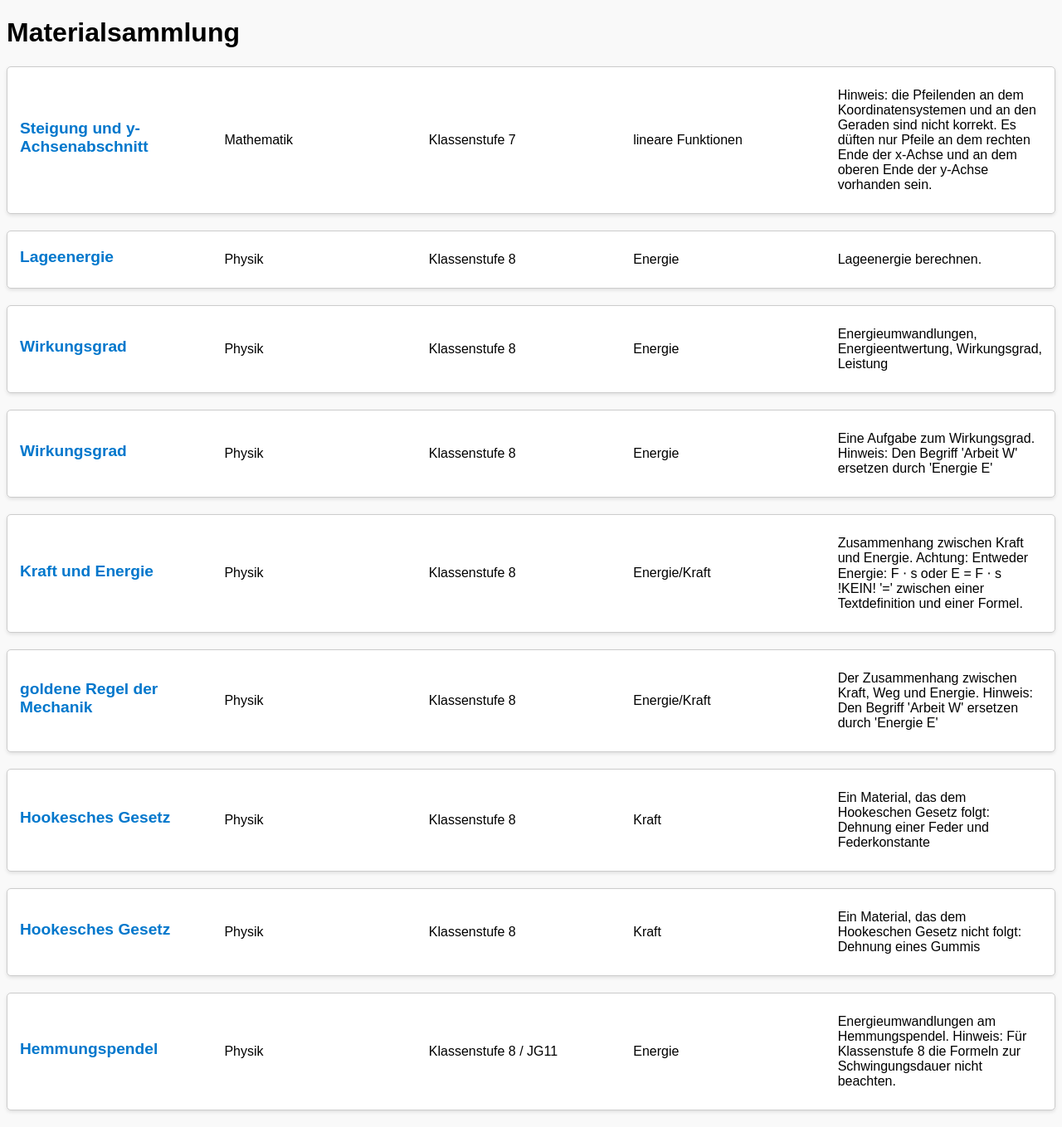
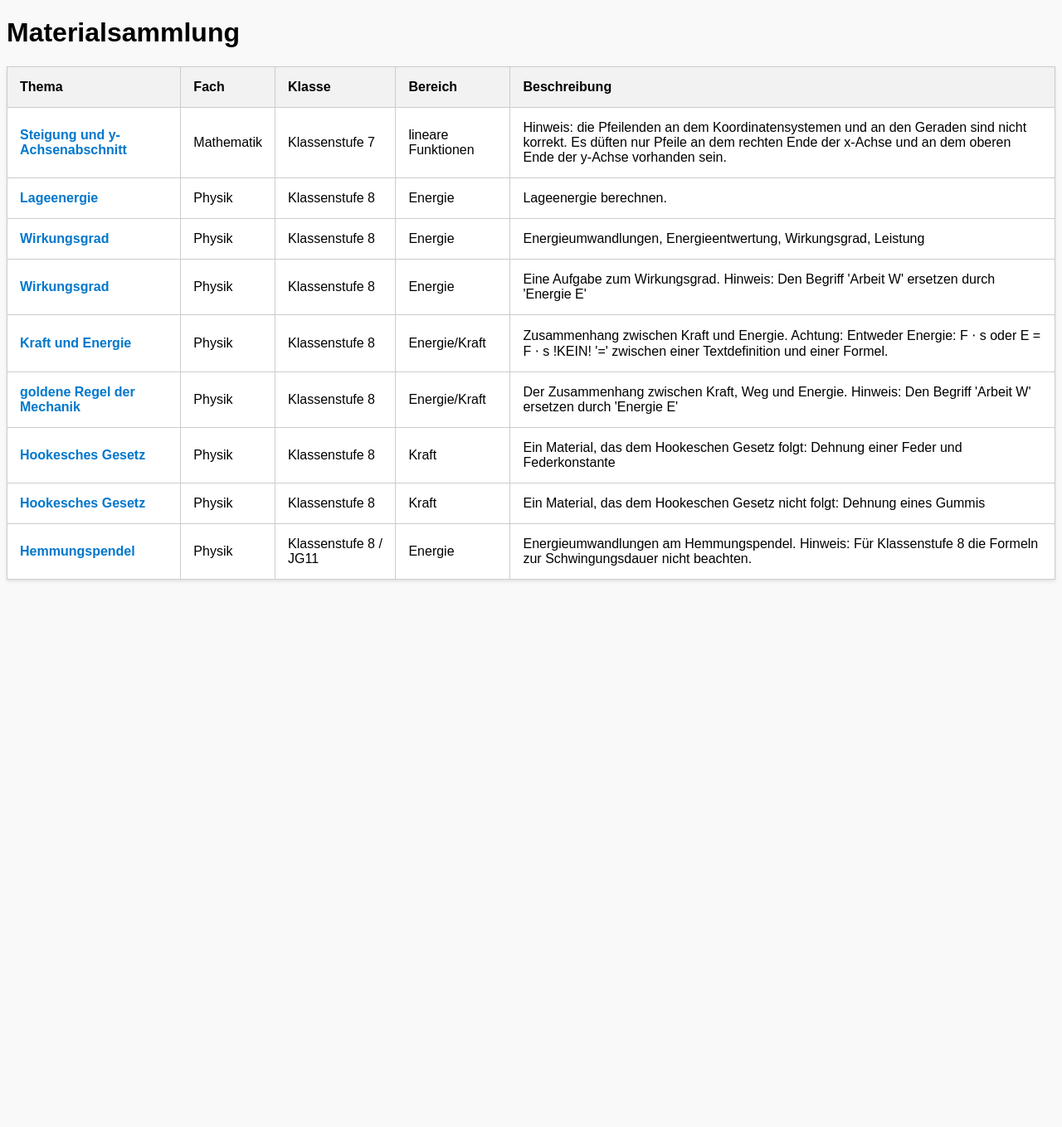
Before and after one commit to tna76874/collection_sources, a Jekyll site: the page built from index.md, in a window 1280 px wide. Shown: the whole page at 83% size. Built offline with Jekyll 4.4.1, drawn with Linux system fonts in a browser that asks for light colours; after the commit the page ends 900 px from its top, so only the background shows below that.

Commit message:
convert layout to table

```diff
--- a/index.md
+++ b/index.md
@@ -5,28 +5,38 @@ title: Materialsammlung
 
 # Materialsammlung
 
-{% assign sorted_sources = site.sources | custom_sort: 'fach', 'klasse', 'bereich', 'thema' %}
-
-<div class="source">
-  {% for source in sorted_sources %}
-    <div class="source-item">
-      {% if source.source_link == nil or source.source_link == "" %}
-      <p class="thema">
-          <a href="{{ site.yt_base }}/embed/{{ source.youtube_id }}{%- if source.youtube_time_start or source.youtube_time_end -%}?
-              {%- if source.youtube_time_start -%}t={{ source.youtube_time_start }}{%- endif -%}
-              {%- if source.youtube_time_start and source.youtube_time_end -%}&{%- endif -%}
-              {%- if source.youtube_time_end -%}end={{ source.youtube_time_end }}{%- endif -%}
-          {% endif %}" target="_blank">
-              <strong>{{ source.thema }}</strong>
-          </a>
-      </p>
-      {% else %}
-      <p class="thema"><a href="{{ source.source_link }}" target="_blank"><strong>{{ source.thema }}</strong></a></p>
-      {% endif %}
-      <p class="fach">{{ source.fach }}</p>
-      <p class="klasse">Klassenstufe {{ source.klasse }}</p>
-      <p class="bereich">{{ source.bereich }}</p>
-      <p class="beschreibung">{{ source.beschreibung }}</p>
-    </div>
-  {% endfor %}
-</div>
+<table id="materialTable">
+  <thead>
+    <tr>
+      <th onclick="sortTable(0)">Thema</th>
+      <th onclick="sortTable(1)">Fach</th>
+      <th onclick="sortTable(2)">Klasse</th>
+      <th onclick="sortTable(3)">Bereich</th>
+      <th>Beschreibung</th>
+    </tr>
+  </thead>
+  <tbody>
+    {% assign sorted_sources = site.sources | custom_sort: 'fach', 'klasse', 'bereich', 'thema' %}
+    {% for source in sorted_sources %}
+      <tr>
+        <td>
+          {% if source.source_link == nil or source.source_link == "" %}
+            <a href="{{ site.yt_base }}/embed/{{ source.youtube_id }}{%- if source.youtube_time_start or source.youtube_time_end -%}?
+                {%- if source.youtube_time_start -%}t={{ source.youtube_time_start }}{%- endif -%}
+                {%- if source.youtube_time_start and source.youtube_time_end -%}&{%- endif -%}
+                {%- if source.youtube_time_end -%}end={{ source.youtube_time_end }}{%- endif -%}
+            {% endif %}" target="_blank">
+                <strong>{{ source.thema }}</strong>
+            </a>
+          {% else %}
+            <a href="{{ source.source_link }}" target="_blank"><strong>{{ source.thema }}</strong></a>
+          {% endif %}
+        </td>
+        <td>{{ source.fach }}</td>
+        <td>Klassenstufe {{ source.klasse }}</td>
+        <td>{{ source.bereich }}</td>
+        <td>{{ source.beschreibung }}</td>
+      </tr>
+    {% endfor %}
+  </tbody>
+</table>
--- a/script.js
+++ b/script.js
@@ -1 +1,36 @@
-// empty
+function sortTable(n) {
+    var table, rows, switching, i, x, y, shouldSwitch, dir, switchcount = 0;
+    table = document.getElementById("materialTable");
+    switching = true;
+    dir = "asc";
+    while (switching) {
+      switching = false;
+      rows = table.rows;
+      for (i = 1; i < (rows.length - 1); i++) {
+        shouldSwitch = false;
+        x = rows[i].getElementsByTagName("TD")[n];
+        y = rows[i + 1].getElementsByTagName("TD")[n];
+        if (dir == "asc") {
+          if (x.innerHTML.toLowerCase() > y.innerHTML.toLowerCase()) {
+            shouldSwitch = true;
+            break;
+          }
+        } else if (dir == "desc") {
+          if (x.innerHTML.toLowerCase() < y.innerHTML.toLowerCase()) {
+            shouldSwitch = true;
+            break;
+          }
+        }
+      }
+      if (shouldSwitch) {
+        rows[i].parentNode.insertBefore(rows[i + 1], rows[i]);
+        switching = true;
+        switchcount++;
+      } else {
+        if (switchcount == 0 && dir == "asc") {
+          dir = "desc";
+          switching = true;
+        }
+      }
+    }
+  }
--- a/styles.css
+++ b/styles.css
@@ -3,62 +3,35 @@ body {
   background-color: #f9f9f9;
 }
 
-.source-item {
-  border: 1px solid #ccc;
-  border-radius: 5px;
+table {
+  width: 100%;
+  border-collapse: collapse;
   margin-bottom: 20px;
-  padding: 15px;
   background-color: #fff;
   box-shadow: 0 2px 4px rgba(0, 0, 0, 0.1);
 }
 
-.source-item .thema {
-  font-size: 1.2em;
-  color: #333;
-  margin-bottom: 10px;
+th, td {
+  border: 1px solid #ccc;
+  padding: 15px;
+  text-align: left;
 }
 
-.source-item .fach,
-.source-item .klasse,
-.source-item .bereich {
-  margin: 5px 0;
+th {
+  cursor: pointer;
+  background-color: #f2f2f2;
 }
 
-.source-item .beschreibung {
-  margin: 10px 0;
+th:hover {
+  background-color: #e6e6e6;
 }
 
-.source-item h2 {
-  font-size: 1.5em;
-  color: #555;
-  margin-bottom: 10px;
-}
-
-.source-item p {
-  margin: 5px 0;
-}
-
-.source-item strong {
-  color: #0077cc;
-}
-
-.source-item a {
+td a {
   color: #0077cc;
   text-decoration: none;
 }
 
-.source-item a:hover {
+td a:hover {
   text-decoration: underline;
   color: #0056b3;
 }
-
-@media only screen and (min-width: 600px) {
-  .source-item {
-    display: flex;
-    align-items: center;
-  }
-
-  .source-item p {
-    flex: 1;
-  }
-}
```
